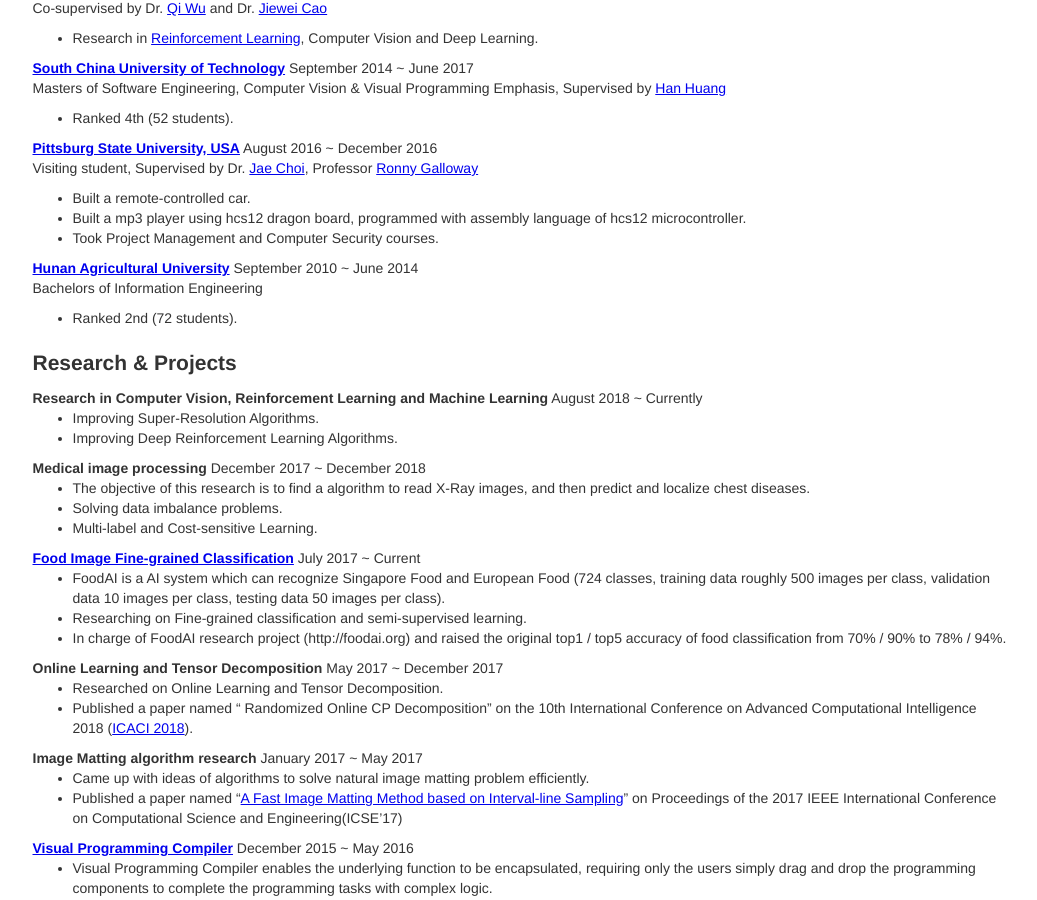
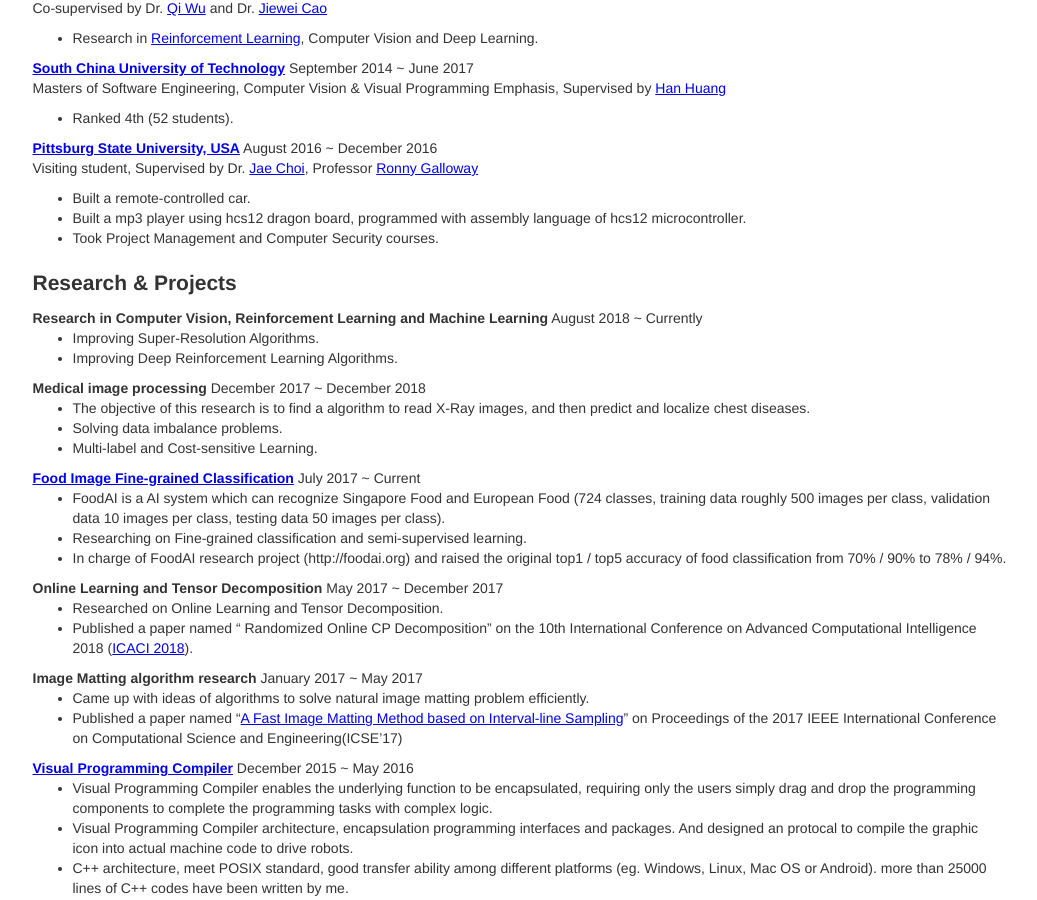
Before and after one commit to billhhh/whblog-omega, a Jekyll site: the page res/index.html, which Jekyll copies as it is, in a window 1280 px wide and 900 px high, scrolled down 1802 px. Shown: the whole window, without its empty margins (120-1157 px from the left). Built offline with Jekyll 4.4.1, drawn with Linux system fonts in a browser that asks for light colours.

Commit message:
Update index.html

```diff
--- a/res/index.html
+++ b/res/index.html
@@ -254,17 +254,6 @@
           </li>
           <li>
             Took Project Management and Computer Security courses.
-          </li>
-        </ul>
-      </div>
-
-      <div class="row">
-        <strong><a href = "https://en.hunau.edu.cn/">Hunan Agricultural University</a></strong>
-        <span class="time">September 2010 ~ June 2014</span>
-        <p>Bachelors of Information Engineering</p>
-        <ul>
-          <li>
-            Ranked 2nd (72 students).
           </li>
         </ul>
       </div>
```
